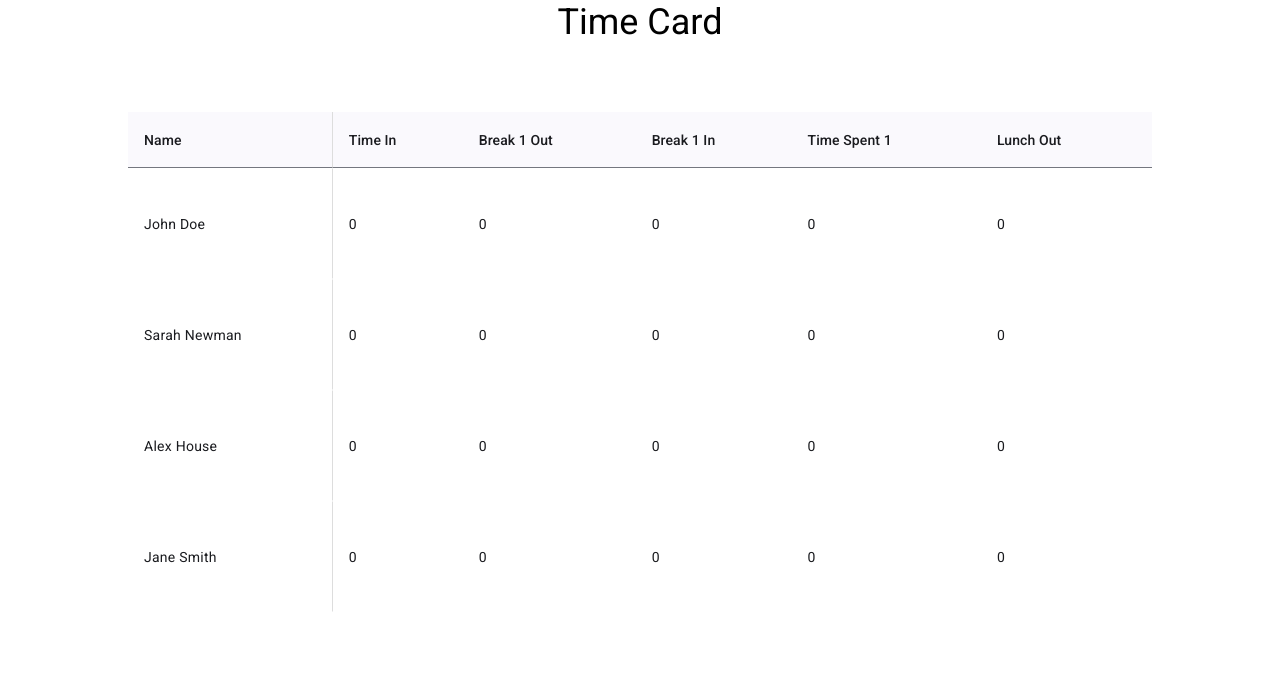
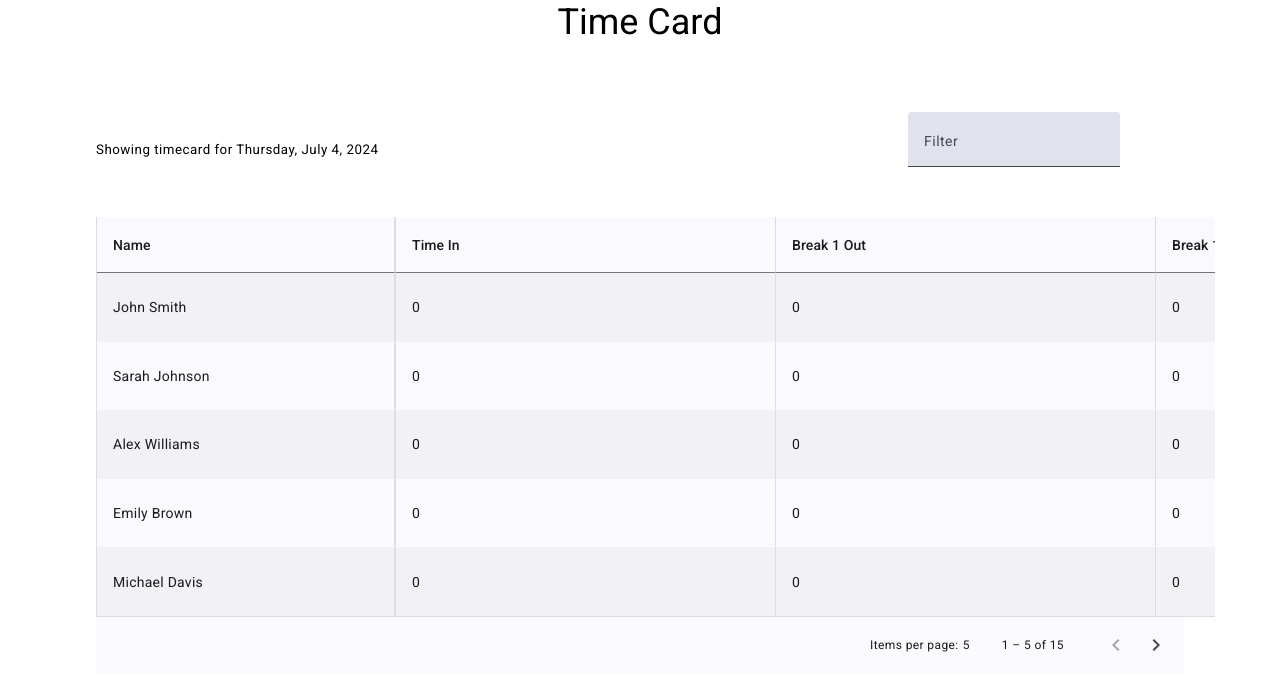
Before and after one commit to dkbaffour777/timecard, an Angular app in the folder frontend/: page / in a window 1280 px wide. Shown: the top 690 px of the page. Built offline with nearby package versions, Linux system fonts and the light colour scheme.

Commit message:
Added pagination to timesheet component

```diff
--- a/frontend/src/app/components/timesheet/timesheet.component.css
+++ b/frontend/src/app/components/timesheet/timesheet.component.css
@@ -1,12 +1,22 @@
+#today-filter {
+  display: flex;
+  width: 80vw;
+  justify-content: space-between;
+  align-items: center;
+  margin-bottom: 30px;
+}
+
 .table-container {
   width: 80vw;
   display: flex;
-  height: 500px;
+  height: 400px;
 }
 
 #fixed-column-table {
-  min-width: 20%;
+  min-width: 300px;
   height: 100%;
+  border-left: 1px solid #ddd;
+  border-bottom: 1px solid #ddd;
 }
 
 .fixed-column {
@@ -14,7 +24,7 @@
   left: 0;
   background-color: white;
   z-index: 1;
-  border-right: 1px solid #ddd;
+  border-right: 2px solid #ddd;
 }
 
 #scrollable-container {
@@ -25,16 +35,38 @@
 }
 
 .scrollable-table {
-  min-width: 1800px;
+  min-width: 2000px;
   height: 100%;
+  border-bottom: 1px solid #ddd;
+}
+
+.scroll-column-head {
+  border-right: 1px solid #ddd;
+  min-width: 380px;
 }
 
 .scroll-column {
-    background-color: white;
+  background-color: white;
+  border-right: 1px solid #ddd;
+}
+
+.scroll-column div {
+  display: flex;
+  justify-content: space-between;
+  align-items: center;
+  width: 100%;
+}
+
+.scroll-column div button {
+  display: none;
 }
 
 .mat-mdc-row .mat-mdc-cell {
   border-bottom: 1px solid transparent;
   border-top: 1px solid transparent;
-  cursor: pointer;
+  background-color: unset;
 }
+
+.mat-mdc-row:nth-child(odd) {
+  background-color: rgba(36, 36, 36, 0.036);
+}
--- a/frontend/src/app/components/timesheet/timesheet.component.html
+++ b/frontend/src/app/components/timesheet/timesheet.component.html
@@ -1,3 +1,10 @@
+<div id="today-filter">
+  <small>Showing timecard for {{ today }}</small>
+  <mat-form-field style="font-size: 12px; height: 75px;">
+    <mat-label style="font-size: 14px;">Filter</mat-label>
+    <input matInput (keyup)="applyFilter($event)" placeholder="Ex. Daniel" #input>
+  </mat-form-field>
+</div>
 <div class="table-container">
   <table mat-table [dataSource]="dataSource" id="fixed-column-table">
     <!-- Name Column (Fixed) -->
@@ -16,58 +23,135 @@
     <table mat-table [dataSource]="dataSource" class="scrollable-table">
       <!-- Remaining Columns -->
       <ng-container matColumnDef="timeIn">
-          <th mat-header-cell *matHeaderCellDef>Time In</th>
-          <td mat-cell *matCellDef="let employee" class="scroll-column">{{ employee.timeIn }}</td>
+        <th mat-header-cell *matHeaderCellDef class="scroll-column-head">Time In</th>
+        <td mat-cell *matCellDef="let employee" class="scroll-column" (mouseover)="displayButton($event)" (mouseleave)="hideButton($event)">
+          <div>
+            @if(employee.timeIn) {
+              <span>{{ formatDate(employee.timeIn) }}</span>
+            }@else {
+              <span>{{ employee.timeIn }}</span>
+            }
+            <button mat-raised-button (click)="punch(employee, 'timeIn')">Punch</button>
+          </div>
+        </td>
       </ng-container>
 
       <ng-container matColumnDef="break1out">
-          <th mat-header-cell *matHeaderCellDef>Break 1 Out</th>
-          <td mat-cell *matCellDef="let employee" class="scroll-column">{{ employee.break1out }}</td>
+        <th mat-header-cell *matHeaderCellDef class="scroll-column-head">Break 1 Out</th>
+        <td mat-cell *matCellDef="let employee" class="scroll-column" (mouseover)="displayButton($event)" (mouseleave)="hideButton($event)">
+          <div>
+            @if(employee.break1out) {
+              <span>{{ formatDate(employee.break1out) }}</span>
+            }@else {
+              <span>{{ employee.break1out }}</span>
+            }
+            <button mat-raised-button (click)="punch(employee, 'break1out')">Punch</button>
+          </div>
       </ng-container>
 
       <ng-container matColumnDef="break1in">
-          <th mat-header-cell *matHeaderCellDef>Break 1 In</th>
-          <td mat-cell *matCellDef="let employee" class="scroll-column">{{ employee.break1in }}</td>
+        <th mat-header-cell *matHeaderCellDef class="scroll-column-head">Break 1 In</th>
+        <td mat-cell *matCellDef="let employee" class="scroll-column" (mouseover)="displayButton($event)" (mouseleave)="hideButton($event)">
+          <div>
+            @if(employee.break1in) {
+              <span>{{ formatDate(employee.break1in) }}</span>
+            }@else {
+              <span>{{ employee.break1in }}</span>
+            }
+            <button mat-raised-button (click)="punch(employee, 'break1in')">Punch</button>
+          </div>
+        </td>
       </ng-container>
 
       <ng-container matColumnDef="timeSpent1">
-          <th mat-header-cell *matHeaderCellDef>Time Spent 1</th>
-          <td mat-cell *matCellDef="let employee" class="scroll-column">{{ employee.timeSpent1() }}</td>
+        <th mat-header-cell *matHeaderCellDef class="scroll-column-head">Time Spent - Break 1</th>
+        <td mat-cell *matCellDef="let employee" class="scroll-column">
+          {{ employee.timeSpent(employee.break1out, employee.break1in) }}
+        </td>
       </ng-container>
 
       <ng-container matColumnDef="lunchOut">
-          <th mat-header-cell *matHeaderCellDef>Lunch Out</th>
-          <td mat-cell *matCellDef="let employee" class="scroll-column">{{ employee.lunchOut }}</td>
+        <th mat-header-cell *matHeaderCellDef class="scroll-column-head">Lunch Out</th>
+        <td mat-cell *matCellDef="let employee" class="scroll-column" (mouseover)="displayButton($event)" (mouseleave)="hideButton($event)">
+          <div>
+            @if(employee.lunchOut) {
+              <span>{{ formatDate(employee.lunchOut) }}</span>
+            }@else {
+              <span>{{ employee.lunchOut }}</span>
+            }
+            <button mat-raised-button (click)="punch(employee, 'lunchOut')">Punch</button>
+          </div>
+        </td>
       </ng-container>
 
       <ng-container matColumnDef="lunchIn">
-          <th mat-header-cell *matHeaderCellDef>Lunch In</th>
-          <td mat-cell *matCellDef="let employee" class="scroll-column">{{ employee.lunchIn }}</td>
+        <th mat-header-cell *matHeaderCellDef class="scroll-column-head">Lunch In</th>
+        <td mat-cell *matCellDef="let employee" class="scroll-column" (mouseover)="displayButton($event)" (mouseleave)="hideButton($event)">
+          <div>
+            @if(employee.lunchIn) {
+              <span>{{ formatDate(employee.lunchIn) }}</span>
+            }@else {
+              <span>{{ employee.lunchIn }}</span>
+            }
+            <button mat-raised-button (click)="punch(employee, 'lunchIn')">Punch</button>
+          </div>
+        </td>
       </ng-container>
 
       <ng-container matColumnDef="timeSpent2">
-          <th mat-header-cell *matHeaderCellDef>Time Spent 2</th>
-          <td mat-cell *matCellDef="let employee" class="scroll-column">{{ employee.timeSpent2() }}</td>
+        <th mat-header-cell *matHeaderCellDef class="scroll-column-head">Time Spent - Break 2</th>
+        <td mat-cell *matCellDef="let employee" class="scroll-column">
+          {{ employee.timeSpent(employee.lunchOut, employee.lunchIn) }}
+        </td>
       </ng-container>
 
       <ng-container matColumnDef="break2out">
-          <th mat-header-cell *matHeaderCellDef>Break 2 Out</th>
-          <td mat-cell *matCellDef="let employee" class="scroll-column">{{ employee.break2out }}</td>
+        <th mat-header-cell *matHeaderCellDef class="scroll-column-head">Break 2 Out</th>
+        <td mat-cell *matCellDef="let employee" class="scroll-column" (mouseover)="displayButton($event)" (mouseleave)="hideButton($event)">
+          <div>
+            @if(employee.break2out) {
+              <span>{{ formatDate(employee.break2out) }}</span>
+            }@else {
+              <span>{{ employee.break2out }}</span>
+            }
+            <button mat-raised-button (click)="punch(employee, 'break2out')">Punch</button>
+          </div>
+        </td>
       </ng-container>
 
       <ng-container matColumnDef="break2in">
-          <th mat-header-cell *matHeaderCellDef>Break 2 In</th>
-          <td mat-cell *matCellDef="let employee" class="scroll-column">{{ employee.break2in }}</td>
+        <th mat-header-cell *matHeaderCellDef class="scroll-column-head">Break 2 In</th>
+        <td mat-cell *matCellDef="let employee" class="scroll-column" (mouseover)="displayButton($event)" (mouseleave)="hideButton($event)">
+          <div>
+            @if(employee.break2in) {
+              <span>{{ formatDate(employee.break2in) }}</span>
+            }@else {
+              <span>{{ employee.break2in }}</span>
+            }
+            <button mat-raised-button (click)="punch(employee, 'break2in')">Punch</button>
+          </div>
+        </td>
       </ng-container>
 
       <ng-container matColumnDef="timeSpent3">
-          <th mat-header-cell *matHeaderCellDef>Time Spent 3</th>
-          <td mat-cell *matCellDef="let employee" class="scroll-column">{{ employee.timeSpent3() }}</td>
+        <th mat-header-cell *matHeaderCellDef class="scroll-column-head">Time Spent - Break 3</th>
+        <td mat-cell *matCellDef="let employee" class="scroll-column">
+          {{ employee.timeSpent(employee.break2out, employee.break2in) }}
+        </td>
       </ng-container>
 
       <ng-container matColumnDef="timeOut">
-          <th mat-header-cell *matHeaderCellDef>Time Out</th>
-          <td mat-cell *matCellDef="let employee" class="scroll-column">{{ employee.timeOut }}</td>
+        <th mat-header-cell *matHeaderCellDef class="scroll-column-head">Time Out</th>
+        <td mat-cell *matCellDef="let employee" class="scroll-column" (mouseover)="displayButton($event)" (mouseleave)="hideButton($event)">
+          <div>
+            @if(employee.timeOut) {
+              <span>{{ formatDate(employee.timeOut) }}</span>
+            }@else {
+              <span>{{ employee.timeOut }}</span>
+            }
+            <button mat-raised-button (click)="punch(employee, 'timeOut')">Punch</button>
+          </div>
+        </td>
       </ng-container>
 
       <tr mat-header-row *matHeaderRowDef="displayedColumns"></tr>
@@ -75,3 +159,4 @@
     </table>
   </div>
 </div>
+<mat-paginator [pageSizeOptions]="[5]" aria-label="Select page of users" style="width: 85vw;"></mat-paginator>
--- a/frontend/src/app/components/timesheet/timesheet.component.ts
+++ b/frontend/src/app/components/timesheet/timesheet.component.ts
@@ -1,5 +1,27 @@
-import { Component } from '@angular/core';
-import { MatTableModule } from '@angular/material/table';
+import { MatButtonModule } from '@angular/material/button';
+import { MatTableDataSource, MatTableModule } from '@angular/material/table';
+import { AfterViewInit, Component, ViewChild } from '@angular/core';
+import { MatPaginator, MatPaginatorModule } from '@angular/material/paginator';
+import { MatSort, MatSortModule } from '@angular/material/sort';
+import { MatInputModule } from '@angular/material/input';
+import { MatFormFieldModule } from '@angular/material/form-field';
+
+function getDateDifference(date1: any, date2: any) {
+  const diffInMs = date1 - date2;
+
+  const diffInSeconds = Math.floor(diffInMs / 1000);
+  const diffInMinutes = Math.floor(diffInSeconds / 60);
+  const diffInHours = Math.floor(diffInMinutes / 60);
+  const diffInDays = Math.floor(diffInHours / 24);
+
+  return {
+    milliseconds: diffInMs,
+    seconds: diffInSeconds % 60,
+    minutes: diffInMinutes % 60,
+    hours: diffInHours % 24,
+    days: diffInDays,
+  };
+}
 
 export class Employee {
   name: string;
@@ -11,6 +33,8 @@ export class Employee {
   break2out: number;
   break2in: number;
   timeOut: number;
+
+  [key: string]: any; // index checking
 
   constructor(name: string) {
     this.name = name;
@@ -24,38 +48,123 @@ export class Employee {
     this.timeOut = 0;
   }
 
-  timeSpent1(): string {
-    return (this.break1in - this.break1out).toLocaleString();
-  }
-
-  timeSpent2(): string {
-    return (this.lunchIn - this.lunchOut).toLocaleString();
-  }
-
-  timeSpent3(): string {
-    return (this.break2in - this.break2out).toLocaleString();
+  timeSpent(timestamp1: number, timestamp2: number): string {
+    if (!timestamp1 || !timestamp2) return '0';
+    const date1 = new Date(timestamp2);
+    const date2 = new Date(timestamp1);
+    const difference = getDateDifference(date1, date2);
+    return `${difference.hours} hours, ${difference.minutes} minutes, ${difference.seconds} seconds`;
   }
 }
 
-const EMPLOYEE_DATA: Employee[] = [
-  new Employee("John Doe"),
-  new Employee("Sarah Newman"),
-  new Employee("Alex House"),
-  new Employee("Jane Smith")
+const fullnames = [
+  "John Smith",
+  "Sarah Johnson",
+  "Alex Williams",
+  "Emily Brown",
+  "Michael Davis",
+  "Jessica Miller",
+  "Daniel Wilson",
+  "Laura Moore",
+  "David Taylor",
+  "Sophia Anderson",
+  "James Thomas",
+  "Olivia Jackson",
+  "Robert Harris",
+  "Emma Clark",
+  "William Lewis"
 ];
+
 
 @Component({
   selector: 'app-timesheet',
   standalone: true,
-  imports: [MatTableModule],
+  imports: [
+    MatButtonModule,
+    MatFormFieldModule,
+    MatInputModule,
+    MatTableModule,
+    MatSortModule,
+    MatPaginatorModule,
+  ],
   templateUrl: './timesheet.component.html',
-  styleUrl: './timesheet.component.css'
+  styleUrl: './timesheet.component.css',
 })
-export class TimesheetComponent {
+export class TimesheetComponent implements AfterViewInit {
   displayedColumns: string[] = [
-    'timeIn', 'break1out', 'break1in', 'timeSpent1',
-    'lunchOut', 'lunchIn', 'timeSpent2', 'break2out', 'break2in',
-    'timeSpent3', 'timeOut'
+    'timeIn',
+    'break1out',
+    'break1in',
+    'timeSpent1',
+    'lunchOut',
+    'lunchIn',
+    'timeSpent2',
+    'break2out',
+    'break2in',
+    'timeSpent3',
+    'timeOut',
   ];
-  dataSource = EMPLOYEE_DATA;
+
+  dataSource: MatTableDataSource<Employee>;
+  today: string = this.formatDate(Date.now(), true);
+
+  @ViewChild(MatPaginator)
+  paginator!: MatPaginator;
+  @ViewChild(MatSort)
+  sort!: MatSort;
+
+  constructor() {
+    const users = fullnames.map((fullname)=> new Employee(fullname));
+    // Assign the data to the data source for the table to render
+    this.dataSource = new MatTableDataSource(users);
+  }
+
+  ngAfterViewInit() {
+    this.dataSource.paginator = this.paginator;
+    this.dataSource.sort = this.sort;
+  }
+
+  punch(employee: Employee, key: string): void {
+    const timestamp = Date.now();
+
+    const row = this.dataSource.data.find((emp) => emp.name === employee.name);
+    if (row) {
+      row[key] = timestamp;
+    }
+  }
+
+  formatDate(timestamp: number, today: boolean = false): string {
+    const date = new Date(timestamp);
+    const isToday =()=> today ? undefined : 'numeric';
+    const formattedDate = date.toLocaleString('en-US', {
+      weekday: 'long', // 'short', 'narrow' can also be used
+      year: 'numeric',
+      month: 'long', // 'short', 'numeric' can also be used
+      day: 'numeric',
+      hour: isToday(),
+      minute: isToday(),
+      second: isToday(),
+      hour12: true, // Use 'false' for 24-hour time
+    });
+    return formattedDate;
+  }
+
+  displayButton(e: any) {
+    const ele = e.target.querySelector('button');
+    if (ele) ele.style.display = 'block';
+  }
+
+  hideButton(e: any) {
+    const ele = e.target.querySelector('button');
+    if (ele) ele.style.display = 'none';
+  }
+
+  applyFilter(event: Event) {
+    const filterValue = (event.target as HTMLInputElement).value;
+    this.dataSource.filter = filterValue.trim().toLowerCase();
+
+    if (this.dataSource.paginator) {
+      this.dataSource.paginator.firstPage();
+    }
+  }
 }
```
Lines whose indentation alone changed are shown as unchanged.
